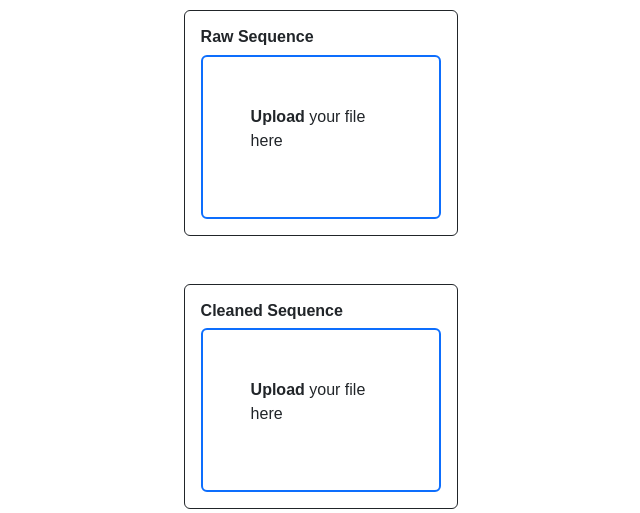
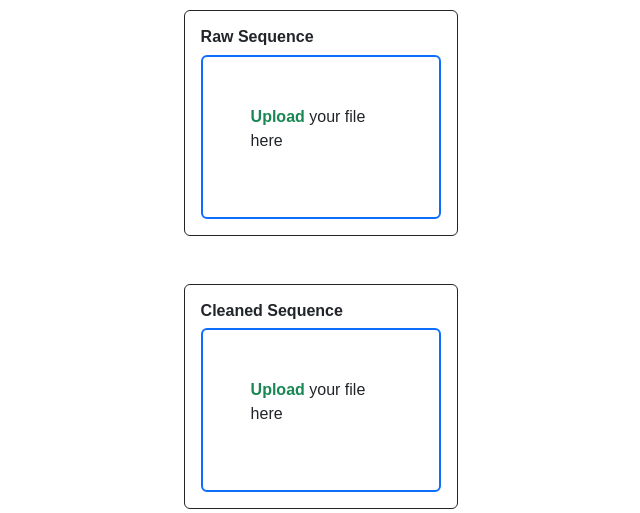
Before and after one commit to Gunslingahhh/SFC-GRB, a PHP site: page /php/addsubsample.php in a window 1280 px wide. Shown: the part 2334-2847 px from the top of the page, without its empty margins (528-1168 px from the left). Run offline with PHP 8.4, Linux system fonts and the light colour scheme; a user stored in the database is signed in; data comes from the database, SQL or seed files in the repository.

Commit message:
Latest working update

```diff
--- a/php/addsubsample.php
+++ b/php/addsubsample.php
@@ -246,7 +246,7 @@
                         <div class="card w-50 p-3 border border-dark mt-4 mb-5">
                             <h6 class="card-title fw-bold">Raw Sequence</h6>
                             <div role="button" class="p-5 card-body rounded border border-2 border-primary d-flex justify-content-center align-items-center">
-                                <p><span class="fw-bold">Upload</span> your file here</p>
+                                <p><span class="fw-bold text-success">Upload</span> your file here</p>
                                 <input type="file" id="raw-sequence" name="raw-sequence" accept=".txt" style="display:none;">
                             </div>
                         </div>
@@ -254,7 +254,7 @@
                         <div class="card w-50 p-3 border border-dark mt-4 mb-5">
                             <h6 class="card-title fw-bold">Cleaned Sequence</h6>
                             <div role="button" class="p-5 card-body rounded border border-2 border-primary d-flex justify-content-center align-items-center">
-                                <p><span class="fw-bold">Upload</span> your file here</p>
+                                <p><span class="fw-bold text-success">Upload</span> your file here</p>
                                 <input type="file" id="cleaned-sequence" name="cleaned-sequence" accept=".txt" style="display:none;">
                             </div>
                         </div>
```
